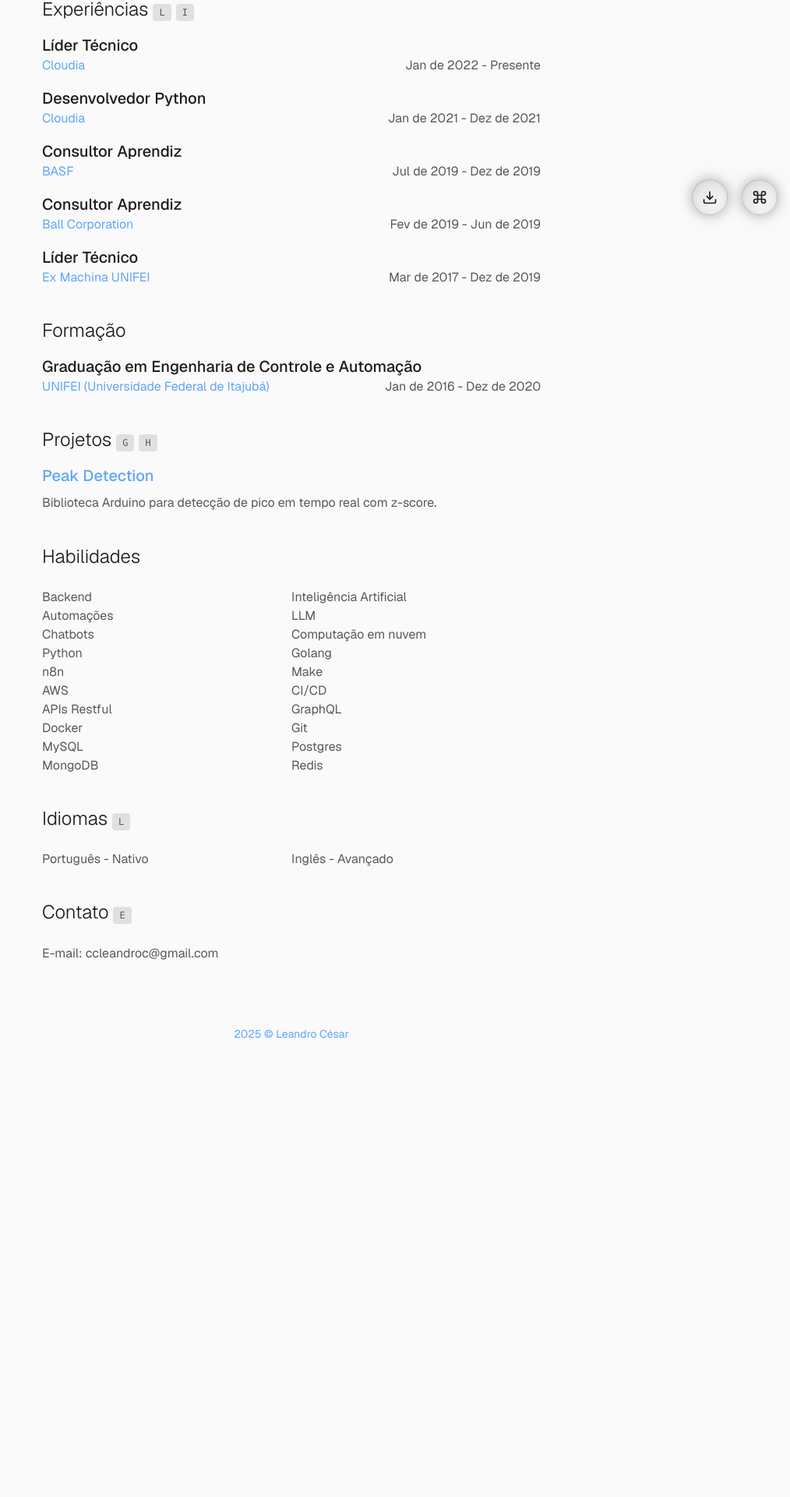
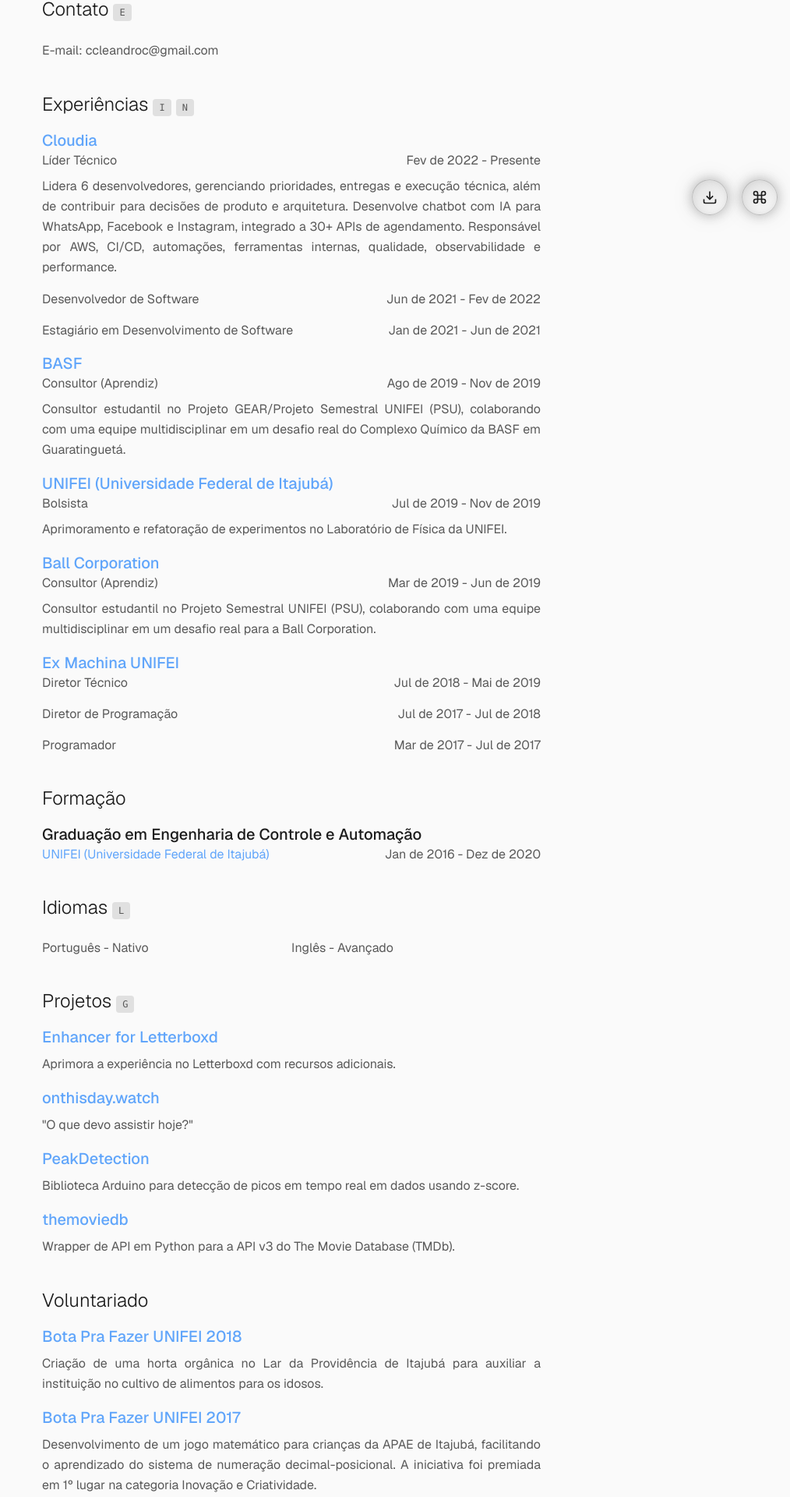
Before and after one commit to leandcesar/cv, a Next.js app: page / in a window 1280 px wide. Shown: the part 508-2428 px from the top of the page at 78% size, without its empty margins (266-1280 px from the left). Before the commit the page ends 1924 px from the top, so only its background shows below. Built offline with nearby package versions, Linux system fonts and the light colour scheme.

Commit message:
refactor: streamline shortcut keys and enhance localization content

```diff
--- a/constants/shortcuts.tsx
+++ b/constants/shortcuts.tsx
@@ -2,17 +2,17 @@
 import type { ReactNode } from "react";
 
 export const Shortcuts = {
-  Github: ["g", "h"],
+  Github: ["g"],
   Email: ["e"],
   Facebook: ["f", "b"],
   Instagram: ["i", "g"],
-  Linkedin: ["l", "i"],
-  Threads: ["h", "t"],
+  Linkedin: ["i", "n"],
+  Threads: ["@"],
   X: ["x"],
   Theme: ["t"],
   Language: ["l"],
   Kbar: ["ctrl", "k"],
-  PDF: ["p", "d"],
+  PDF: ["d"],
 } satisfies Record<ActionType, string[]> & { Kbar: string[] };
 
 const shortcutLabels: Record<string, string> = {
--- a/locales/en.tsx
+++ b/locales/en.tsx
@@ -11,44 +11,73 @@
       paragraph: [
         {
           description:
-            "Experienced professional with a strong background in technical leadership, backend development, Artificial Intelligence and automation. Brings strategic focus to high-performance projects through efficient system integration, process optimization, and infrastructure management. Highly analytical, results-driven, and well-organized, with proven ability to build teams, standardize workflows, and deliver high-quality outcomes.",
+            "Experienced professional with a strong background in technical leadership, backend development, Artificial Intelligence, and automation. Brings strategic focus to high-performance projects through efficient system integration, process optimization, and infrastructure management. Highly analytical, results-driven, and organized, with proven ability to build teams, standardize workflows, and deliver high-quality outcomes.",
         },
       ],
+    },
+    {
+      section: "Contact",
+      shortcut: "Email",
+      paragraph: [{ description: "Email: ccleandroc@gmail.com" }],
     },
     {
       section: "Experience",
       shortcut: "Linkedin",
       paragraph: [
         {
-          title: "Tech Lead",
-          subtitle: "Cloudia",
-          subtitleUrl: "https://www.cloudia.com.br/",
-          period: "Jan 2022 - Present",
+          title: "Cloudia",
+          subtitle: "Tech Lead",
+          titleUrl: "https://www.cloudia.com.br/",
+          description:
+            "Leads a team of 6 developers, managing priorities, delivery, and technical execution while contributing to product and architecture decisions. Hands-on development of an AI-powered chatbot for WhatsApp, Facebook, and Instagram, integrated with 30+ scheduling APIs. Own AWS infrastructure, CI/CD, automations, internal tools, code quality, observability, and performance optimization.",
+          period: "Feb 2022 - Present",
         },
         {
-          title: "Python Developer",
-          subtitle: "Cloudia",
-          subtitleUrl: "https://www.cloudia.com.br/",
-          period: "Jan 2021 - Dec 2021",
+          subtitle: "Software Developer",
+          period: "Jun 2021 - Feb 2022",
         },
         {
-          title: "Junior Consultant",
-          subtitle: "BASF",
-          subtitleUrl: "https://www.basf.com/",
-          period: "Jul 2019 - Dec 2019",
+          subtitle: "Software Development Intern",
+          period: "Jan 2021 - Jun 2021",
         },
         {
-          title: "Junior Consultant",
-          subtitle: "Ball Corporation",
-          subtitleUrl: "https://www.ball.com/",
-          period: "Feb 2019 - Jun 2019",
+          title: "BASF",
+          subtitle: "Consultant (Apprentice)",
+          titleUrl: "https://www.basf.com/br/pt",
+          description:
+            "Student consultant in the GEAR/UNIFEI Semester Project (PSU), collaborating with a multidisciplinary team on a real challenge from BASF's Guaratinguetá Chemical Complex.",
+          period: "Aug 2019 - Nov 2019",
         },
         {
-          title: "Tech Lead",
-          subtitle: "Ex Machina UNIFEI",
-          subtitleUrl:
+          title: "UNIFEI (Federal University of Itajubá)",
+          subtitle: "Scholarship Holder",
+          titleUrl: "https://www.unifei.edu.br/",
+          description:
+            "Improved and refactored experiments at UNIFEI's Physics Laboratory.",
+          period: "Jul 2019 - Nov 2019",
+        },
+        {
+          title: "Ball Corporation",
+          subtitle: "Consultant (Apprentice)",
+          titleUrl: "https://www.ball.com/sa",
+          description:
+            "Student consultant through the UNIFEI Semester Project (PSU), collaborating with a multidisciplinary team on a real challenge for Ball Corporation.",
+          period: "Mar 2019 - Jun 2019",
+        },
+        {
+          title: "Ex Machina UNIFEI",
+          subtitle: "Technical Director",
+          titleUrl:
             "https://proex.unifei.edu.br/extensao-tecnologica-e-empresarial/competicao-tecnologica/ex-machina/",
-          period: "Mar 2017 - Dec 2019",
+          period: "Jul 2018 - May 2019",
+        },
+        {
+          subtitle: "Programming Director",
+          period: "Jul 2017 - Jul 2018",
+        },
+        {
+          subtitle: "Programmer",
+          period: "Mar 2017 - Jul 2017",
         },
       ],
     },
@@ -64,14 +93,53 @@
       ],
     },
     {
+      section: "Languages",
+      shortcut: "Language",
+      paragraph: [{ list: ["Portuguese - Native", "English - Advanced"] }],
+    },
+    {
       section: "Projects",
       shortcut: "Github",
       paragraph: [
         {
-          title: "Peak Detection",
+          title: "Enhancer for Letterboxd",
+          titleUrl: "https://enhancer-for-letterboxd.vercel.app/",
+          description:
+            "Enhances the Letterboxd experience with additional features.",
+        },
+        {
+          title: "onthisday.watch",
+          titleUrl: "https://onthisday.watch/",
+          description: "\"What should I watch today?\"",
+        },
+        {
+          title: "PeakDetection",
           titleUrl: "https://github.com/leandcesar/PeakDetection",
           description:
-            "Arduino library for real time peak detection with z-score.",
+            "Arduino library for real-time peak detection in data using z-score.",
+        },
+        {
+          title: "themoviedb",
+          titleUrl: "https://pypi.org/project/themoviedb",
+          description:
+            "Python API wrapper for The Movie Database (TMDb) API v3.",
+        },
+      ],
+    },
+    {
+      section: "Volunteering",
+      paragraph: [
+        {
+          title: "Bota Pra Fazer UNIFEI 2018",
+          titleUrl: "https://www.instagram.com/botaprafazerunifei/",
+          description:
+            "Co-created an organic garden at Lar da Providência de Itajubá to support the institution in growing food for older residents.",
+        },
+        {
+          title: "Bota Pra Fazer UNIFEI 2017",
+          titleUrl: "https://www.instagram.com/botaprafazerunifei/",
+          description:
+            "Developed a math game for children at APAE de Itajubá to support learning of the positional decimal number system. The initiative won 1st place in the Innovation and Creativity category.",
         },
       ],
     },
@@ -88,31 +156,37 @@
             "Cloud Computing",
             "Python",
             "Golang",
+            "Git",
+            "GitHub",
+            "GitHub Actions",
+            "CI/CD",
+            "Code review",
+            "Deployments",
+            "AWS RDS",
+            "AWS ECS",
+            "AWS EC2",
+            "AWS Lambda",
+            "AWS CloudWatch",
+            "AWS S3",
+            "AWS SQS",
+            "MariaDB",
+            "MySQL",
+            "Postgres",
+            "Redis",
             "n8n",
+            "RabbitMQ",
+            "LiteLLM",
+            "OpenRouter",
+            "OpenAI",
+            "Gemini",
             "Make",
-            "AWS",
-            "CI/CD",
             "APIs Restful",
             "GraphQL",
             "Docker",
-            "Git",
-            "MySQL",
-            "Postgres",
             "MongoDB",
-            "Redis",
           ],
         },
       ],
-    },
-    {
-      section: "Languages",
-      shortcut: "Language",
-      paragraph: [{ list: ["Portuguese - Native", "English - Advanced"] }],
-    },
-    {
-      section: "Contact",
-      shortcut: "Email",
-      paragraph: [{ description: "Email: ccleandroc@gmail.com" }],
     },
   ],
   footer: {
--- a/locales/pt.tsx
+++ b/locales/pt.tsx
@@ -11,49 +11,73 @@
       paragraph: [
         {
           description:
-            "Profissional experiente com sólida atuação em liderança técnica, desenvolvimento backend, inteligência artificial e automações. Conduz projetos de alta performance com foco estratégico, integrando sistemas de forma eficiente, otimizando processos e gerenciando infraestrutura. Perfil analítico, orientado a resultados e altamente organizado, com comprovada habilidade em formar equipes, padronizar fluxos de trabalho e garantir entregas de alta qualidade.",
+            "Profissional experiente com sólida atuação em liderança técnica, desenvolvimento backend, inteligência artificial e automações. Conduz projetos de alta performance com foco estratégico, integrando sistemas de forma eficiente, otimizando processos e gerenciando infraestrutura. Perfil analítico, orientado a resultados e organizado, com comprovada habilidade em formar equipes, padronizar fluxos de trabalho e garantir entregas de alta qualidade.",
         },
       ],
+    },
+    {
+      section: "Contato",
+      shortcut: "Email",
+      paragraph: [{ description: "E-mail: ccleandroc@gmail.com" }],
     },
     {
       section: "Experiências",
       shortcut: "Linkedin",
       paragraph: [
         {
-          title: "Líder Técnico",
-          subtitle: "Cloudia",
-          subtitleUrl: "https://www.cloudia.com.br/",
-          description: "",
-          period: "Jan de 2022 - Presente",
+          title: "Cloudia",
+          subtitle: "Líder Técnico",
+          titleUrl: "https://www.cloudia.com.br/",
+          description:
+            "Lidera 6 desenvolvedores, gerenciando prioridades, entregas e execução técnica, além de contribuir para decisões de produto e arquitetura. Desenvolve chatbot com IA para WhatsApp, Facebook e Instagram, integrado a 30+ APIs de agendamento. Responsável por AWS, CI/CD, automações, ferramentas internas, qualidade, observabilidade e performance.",
+          period: "Fev de 2022 - Presente",
         },
         {
-          title: "Desenvolvedor Python",
-          subtitle: "Cloudia",
-          subtitleUrl: "https://www.cloudia.com.br/",
-          description: "",
-          period: "Jan de 2021 - Dez de 2021",
+          subtitle: "Desenvolvedor de Software",
+          period: "Jun de 2021 - Fev de 2022",
         },
         {
-          title: "Consultor Aprendiz",
-          subtitle: "BASF",
-          subtitleUrl: "https://www.basf.com/br/pt",
-          description: "",
-          period: "Jul de 2019 - Dez de 2019",
+          subtitle: "Estagiário em Desenvolvimento de Software",
+          period: "Jan de 2021 - Jun de 2021",
         },
         {
-          title: "Consultor Aprendiz",
-          subtitle: "Ball Corporation",
-          subtitleUrl: "https://www.ball.com/sa",
-          description: "",
-          period: "Fev de 2019 - Jun de 2019",
+          title: "BASF",
+          subtitle: "Consultor (Aprendiz)",
+          titleUrl: "https://www.basf.com/br/pt",
+          description:
+            "Consultor estudantil no Projeto GEAR/Projeto Semestral UNIFEI (PSU), colaborando com uma equipe multidisciplinar em um desafio real do Complexo Químico da BASF em Guaratinguetá.",
+          period: "Ago de 2019 - Nov de 2019",
         },
         {
-          title: "Líder Técnico",
-          subtitle: "Ex Machina UNIFEI",
-          subtitleUrl:
+          title: "UNIFEI (Universidade Federal de Itajubá)",
+          subtitle: "Bolsista",
+          titleUrl: "https://www.unifei.edu.br/",
+          description:
+            "Aprimoramento e refatoração de experimentos no Laboratório de Física da UNIFEI.",
+          period: "Jul de 2019 - Nov de 2019",
+        },
+        {
+          title: "Ball Corporation",
+          subtitle: "Consultor (Aprendiz)",
+          titleUrl: "https://www.ball.com/sa",
+          description:
+            "Consultor estudantil no Projeto Semestral UNIFEI (PSU), colaborando com uma equipe multidisciplinar em um desafio real para a Ball Corporation.",
+          period: "Mar de 2019 - Jun de 2019",
+        },
+        {
+          title: "Ex Machina UNIFEI",
+          subtitle: "Diretor Técnico",
+          titleUrl:
             "https://proex.unifei.edu.br/extensao-tecnologica-e-empresarial/competicao-tecnologica/ex-machina/",
-          description: "",
-          period: "Mar de 2017 - Dez de 2019",
+          period: "Jul de 2018 - Mai de 2019",
+        },
+        {
+          subtitle: "Diretor de Programação",
+          period: "Jul de 2017 - Jul de 2018",
+        },
+        {
+          subtitle: "Programador",
+          period: "Mar de 2017 - Jul de 2017",
         },
       ],
     },
@@ -64,20 +88,58 @@
           title: "Graduação em Engenharia de Controle e Automação",
           subtitle: "UNIFEI (Universidade Federal de Itajubá)",
           subtitleUrl: "https://www.unifei.edu.br/",
-          description: "",
           period: "Jan de 2016 - Dez de 2020",
         },
       ],
+    },
+    {
+      section: "Idiomas",
+      shortcut: "Language",
+      paragraph: [{ list: ["Português - Nativo", "Inglês - Avançado"] }],
     },
     {
       section: "Projetos",
       shortcut: "Github",
       paragraph: [
         {
-          title: "Peak Detection",
+          title: "Enhancer for Letterboxd",
+          titleUrl: "https://enhancer-for-letterboxd.vercel.app/",
+          description:
+            "Aprimora a experiência no Letterboxd com recursos adicionais.",
+        },
+        {
+          title: "onthisday.watch",
+          titleUrl: "https://onthisday.watch/",
+          description: "\"O que devo assistir hoje?\"",
+        },
+        {
+          title: "PeakDetection",
           titleUrl: "https://github.com/leandcesar/PeakDetection",
           description:
-            "Biblioteca Arduino para detecção de pico em tempo real com z-score.",
+            "Biblioteca Arduino para detecção de picos em tempo real em dados usando z-score.",
+        },
+        {
+          title: "themoviedb",
+          titleUrl: "https://pypi.org/project/themoviedb",
+          description:
+            "Wrapper de API em Python para a API v3 do The Movie Database (TMDb).",
+        },
+      ],
+    },
+    {
+      section: "Voluntariado",
+      paragraph: [
+        {
+          title: "Bota Pra Fazer UNIFEI 2018",
+          titleUrl: "https://www.instagram.com/botaprafazerunifei/",
+          description:
+            "Criação de uma horta orgânica no Lar da Providência de Itajubá para auxiliar a instituição no cultivo de alimentos para os idosos.",
+        },
+        {
+          title: "Bota Pra Fazer UNIFEI 2017",
+          titleUrl: "https://www.instagram.com/botaprafazerunifei/",
+          description:
+            "Desenvolvimento de um jogo matemático para crianças da APAE de Itajubá, facilitando o aprendizado do sistema de numeração decimal-posicional. A iniciativa foi premiada em 1º lugar na categoria Inovação e Criatividade.",
         },
       ],
     },
@@ -94,31 +156,37 @@
             "Computação em nuvem",
             "Python",
             "Golang",
+            "Git",
+            "GitHub",
+            "GitHub Actions",
+            "CI/CD",
+            "Code review",
+            "Deploys",
+            "AWS RDS",
+            "AWS ECS",
+            "AWS EC2",
+            "AWS Lambda",
+            "AWS CloudWatch",
+            "AWS S3",
+            "AWS SQS",
+            "MariaDB",
+            "MySQL",
+            "Postgres",
+            "Redis",
             "n8n",
+            "RabbitMQ",
+            "LiteLLM",
+            "OpenRouter",
+            "OpenAI",
+            "Gemini",
             "Make",
-            "AWS",
-            "CI/CD",
             "APIs Restful",
             "GraphQL",
             "Docker",
-            "Git",
-            "MySQL",
-            "Postgres",
             "MongoDB",
-            "Redis",
           ],
         },
       ],
-    },
-    {
-      section: "Idiomas",
-      shortcut: "Language",
-      paragraph: [{ list: ["Português - Nativo", "Inglês - Avançado"] }],
-    },
-    {
-      section: "Contato",
-      shortcut: "Email",
-      paragraph: [{ description: "E-mail: ccleandroc@gmail.com" }],
     },
   ],
   footer: {
```
